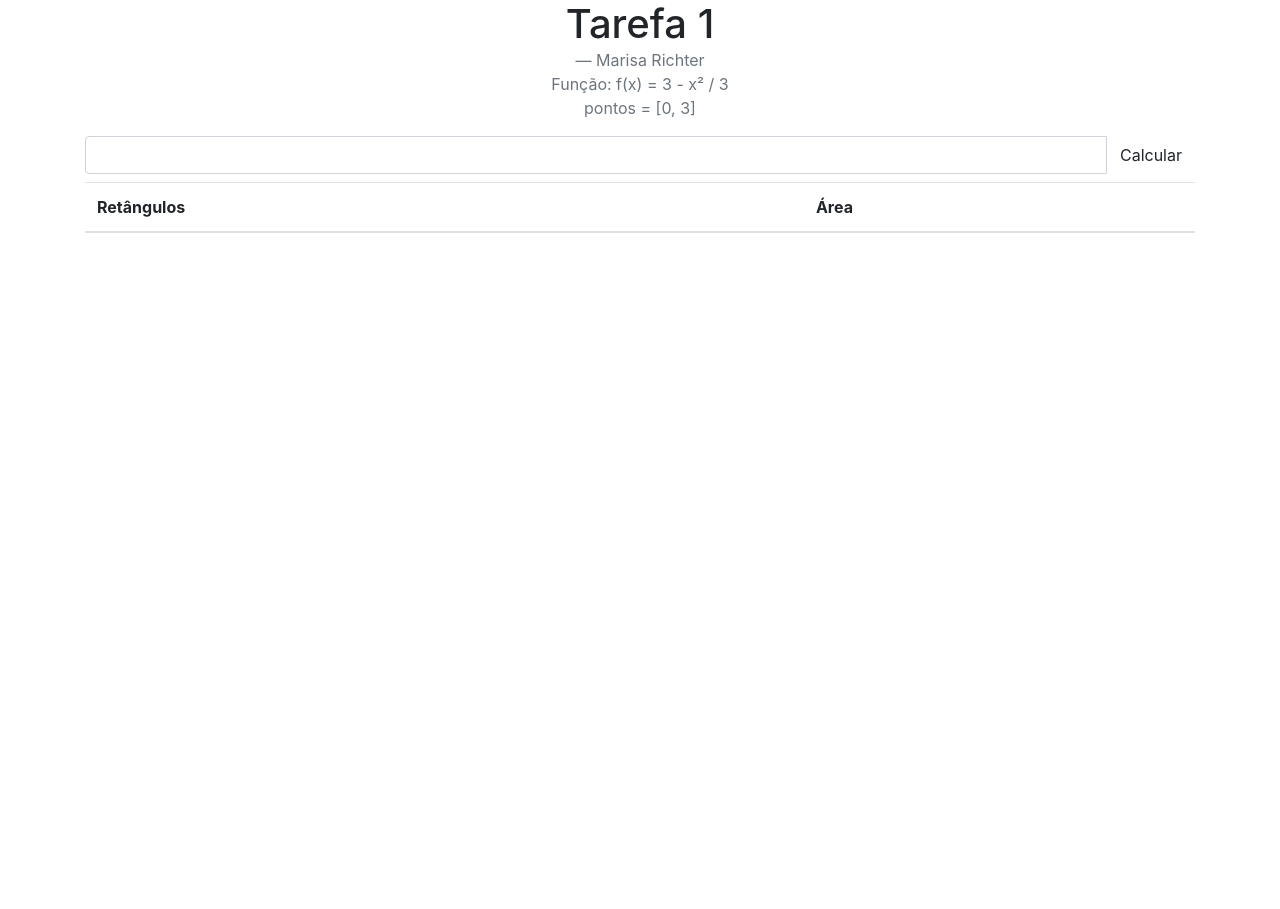
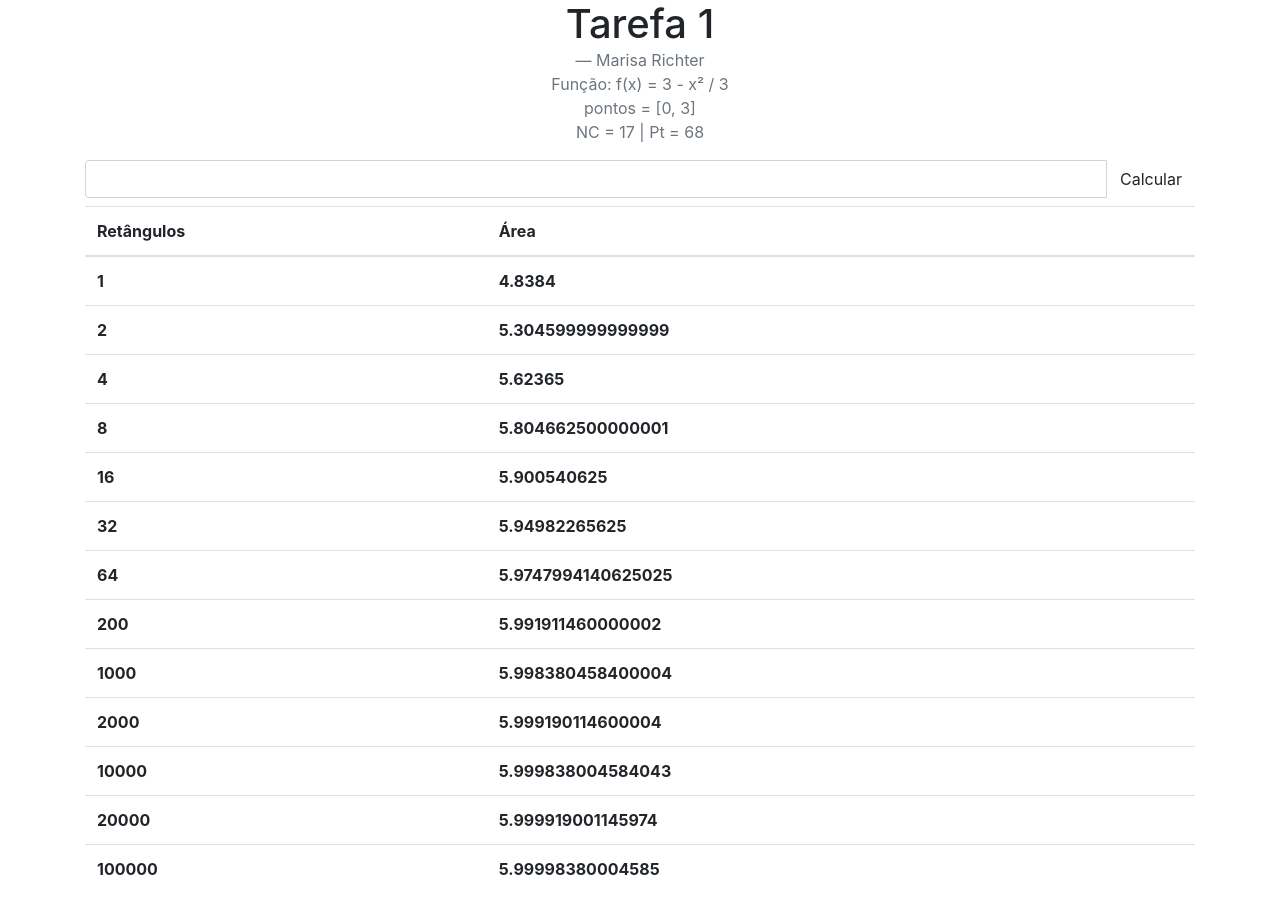
Before and after one commit to marisaRichter/tarefa1C2, a plain HTML site: page index.html in a window 1280 px wide. Before the commit the page ends 800 px from the top, so only its background shows below. Drawn offline with Linux system fonts and the light colour scheme; files whose address does not match are found by name.

Commit message:
table default

```diff
--- a/index.html
+++ b/index.html
@@ -14,7 +14,7 @@
   <div class="container">
     <blockquote class="blockquote text-center">
       <h1 class="mb-0 css-title">Tarefa 1</h1>
-      <footer class="blockquote-footer">Marisa Richter<br> Função: f(x) = 3 - x² / 3 <br> pontos = [0, 3]</footer>
+      <footer class="blockquote-footer">Marisa Richter<br> Função: f(x) = 3 - x² / 3 <br> pontos = [0, 3] <br> NC = 17 | Pt = 68</footer>
     </blockquote>
     <div class="row">
 		<div class="col-sm">
@@ -30,6 +30,19 @@
 					</tr>
 				</thead>
 				<tbody>
+					<tr><th>1</th><th>4.8384</th></tr>
+					<tr><th>2</th><th>5.304599999999999</th></tr>
+					<tr><th>4</th><th>5.62365</th></tr>
+					<tr><th>8</th><th>5.804662500000001</th></tr>
+					<tr><th>16</th><th>5.900540625</th></tr>
+					<tr><th>32</th><th>5.94982265625</th></tr>
+					<tr><th>64</th><th>5.9747994140625025</th></tr>
+					<tr><th>200</th><th>5.991911460000002</th></tr>
+					<tr><th>1000</th><th>5.998380458400004</th></tr>
+					<tr><th>2000</th><th>5.999190114600004</th></tr>
+					<tr><th>10000</th><th>5.999838004584043</th>
+					</tr><tr><th>20000</th><th>5.999919001145974</th></tr>
+					<tr><th>100000</th><th>5.99998380004585</th></tr>
 				</tbody>
 			</table>
 		</div>
--- a/static/calcular.js
+++ b/static/calcular.js
@@ -1,3 +1,4 @@
+var html = "";
 function calcular(){
 	var n = $("#rets").val();
 	var pt = 17 * 4;
@@ -6,7 +7,7 @@ function calcular(){
 	var f = new Array();
 	var a = 0;
 	var dx = 3/n;
-	var html = "<tr>"+
+	html += "<tr>"+
 					"<th>" + n + "</th>";
 
 	for(var i = 1; i <= n; i++){
@@ -15,6 +16,6 @@ function calcular(){
 		a = a + (f[i] * dx);
 	}
 	html += "<th>" + a + "</th></tr>";
-	$(".table tbody").append(html);
+	$(".table tbody").html(html);
 	console.log("A = " + a);
 }
```
